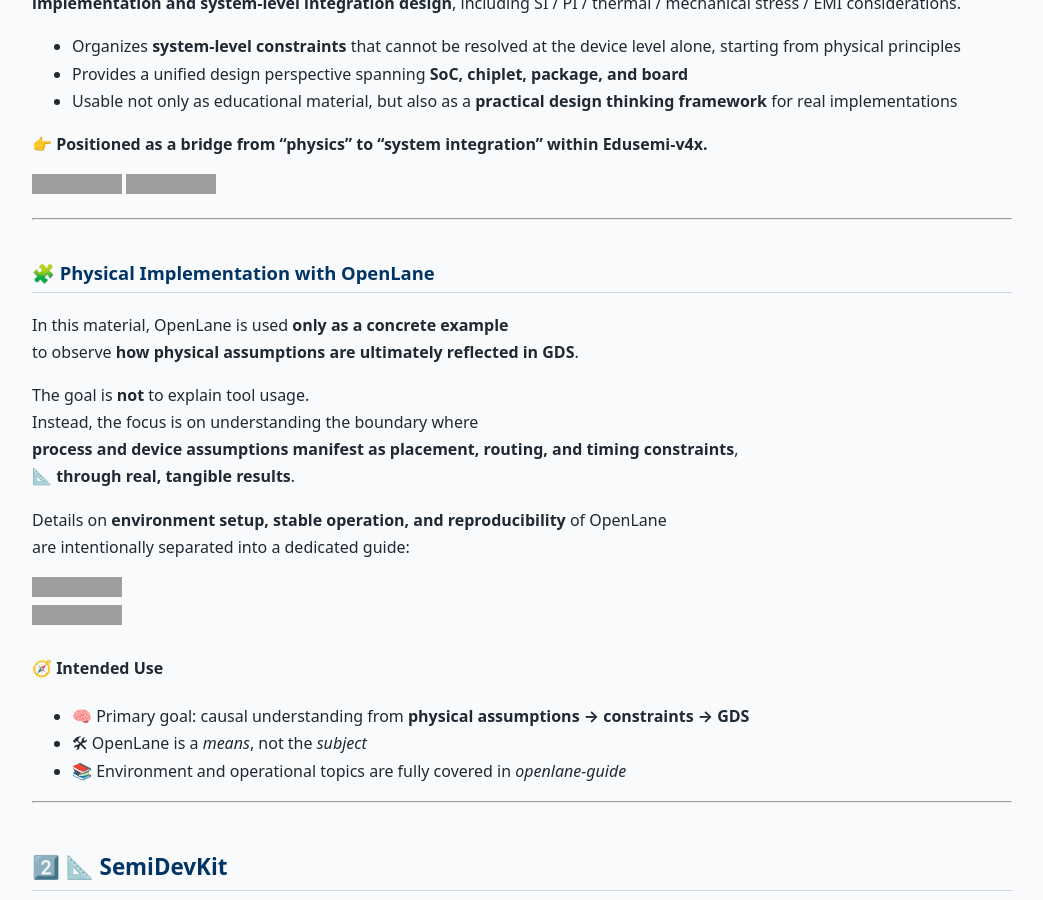
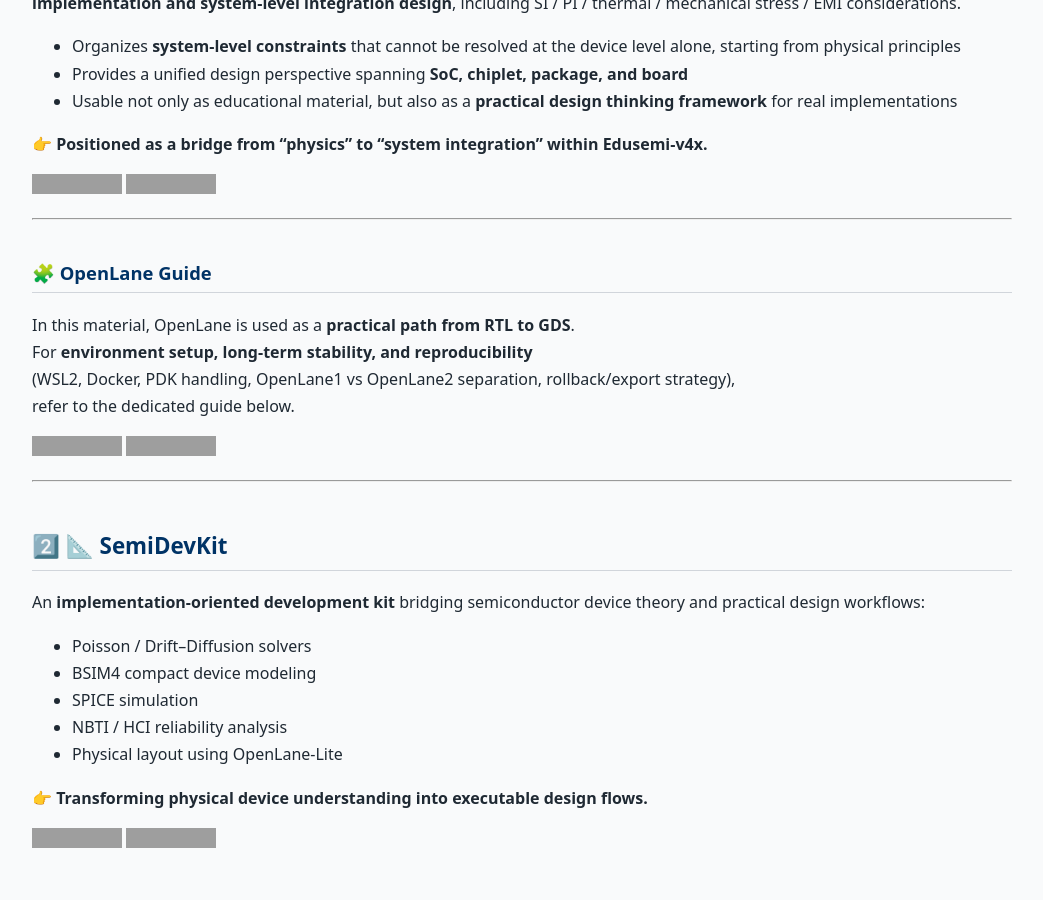
Before and after one commit to Samizo-AITL/Samizo-AITL.github.io, a Jekyll site: the page built from portal/en/index.md, in a window 1280 px wide and 900 px high, scrolled down 5283 px, cut to the strip 0-900 px from the top of the window. Shown: the whole strip, without its empty margins (118-1161 px from the left). Built offline with Jekyll 4.4.1, drawn with Linux system fonts in a browser that asks for light colours; grey boxes are pictures that could not be loaded.

Commit message:
Update index.md

```diff
--- a/portal/en/index.md
+++ b/portal/en/index.md
@@ -226,26 +226,15 @@
 
 ---
 
-### 🧩 Physical Implementation with OpenLane
+### 🧩 OpenLane Guide
 
-In this material, OpenLane is used **only as a concrete example**
-to observe **how physical assumptions are ultimately reflected in GDS**.
-
-The goal is **not** to explain tool usage.
-Instead, the focus is on understanding the boundary where
-**process and device assumptions manifest as placement, routing, and timing constraints**,
-📐 **through real, tangible results**.
-
-Details on **environment setup, stable operation, and reproducibility** of OpenLane
-are intentionally separated into a dedicated guide:
+In this material, OpenLane is used as a **practical path from RTL to GDS**.
+For **environment setup, long-term stability, and reproducibility**
+(WSL2, Docker, PDK handling, OpenLane1 vs OpenLane2 separation, rollback/export strategy),
+refer to the dedicated guide below.
 
 [![Site](https://img.shields.io/badge/View-Site-brightgreen?logo=github)](https://samizo-aitl.github.io/openlane-guide/)
 [![Repo](https://img.shields.io/badge/View-Repo-blue?logo=github)](https://github.com/Samizo-AITL/openlane-guide)
-
-#### 🧭 Intended Use
-- 🧠 Primary goal: causal understanding from **physical assumptions → constraints → GDS**
-- 🛠 OpenLane is a *means*, not the *subject*
-- 📚 Environment and operational topics are fully covered in *openlane-guide*
 
 ---
 
```
